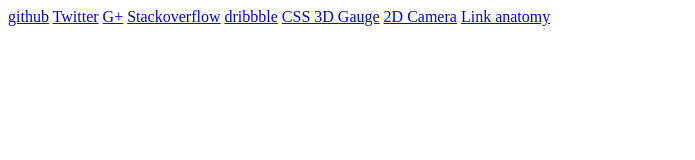
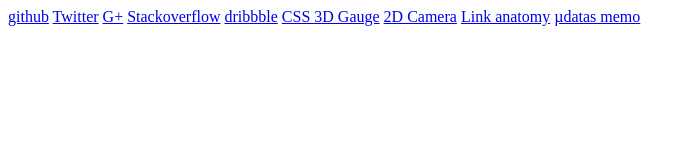
Before and after one commit to abernier/abernier.github.io, a plain HTML site: page index.html in a window 1280 px wide. Shown: the whole page, without its empty margins (0-695 px from the left). Drawn offline with Linux system fonts and the light colour scheme.

Commit message:
Update master

```diff
--- a/index.html
+++ b/index.html
@@ -17,4 +17,5 @@
 <a href="http://bl.ocks.org/3111167">CSS 3D Gauge</a>
 <a href="http://bl.ocks.org/1512474">2D Camera</a>
 <a href="http://bl.ocks.org/3070589">Link anatomy</a>
+<a href="https://gist.github.com/2890490">µdatas memo</a>
 </html>
```
